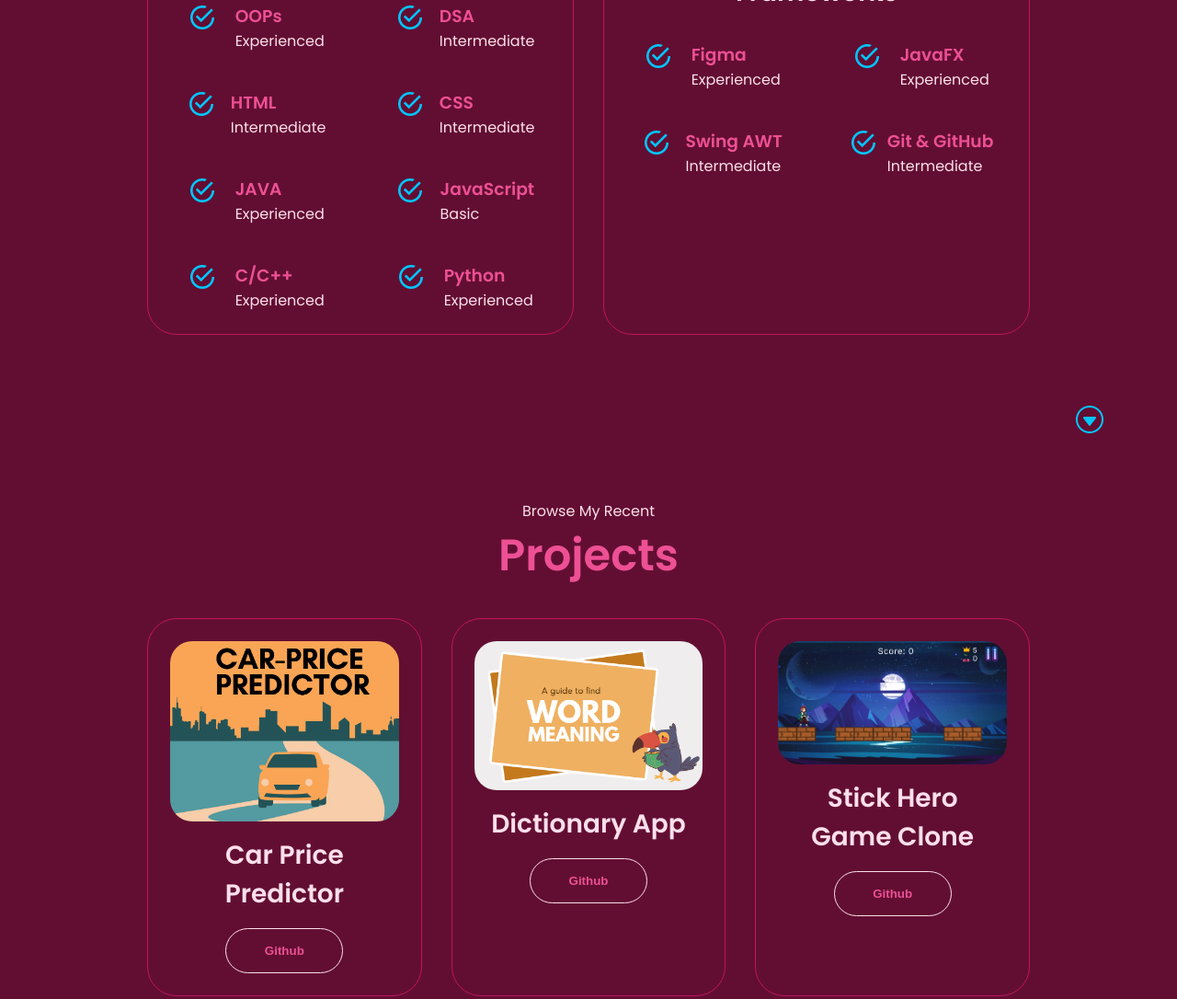
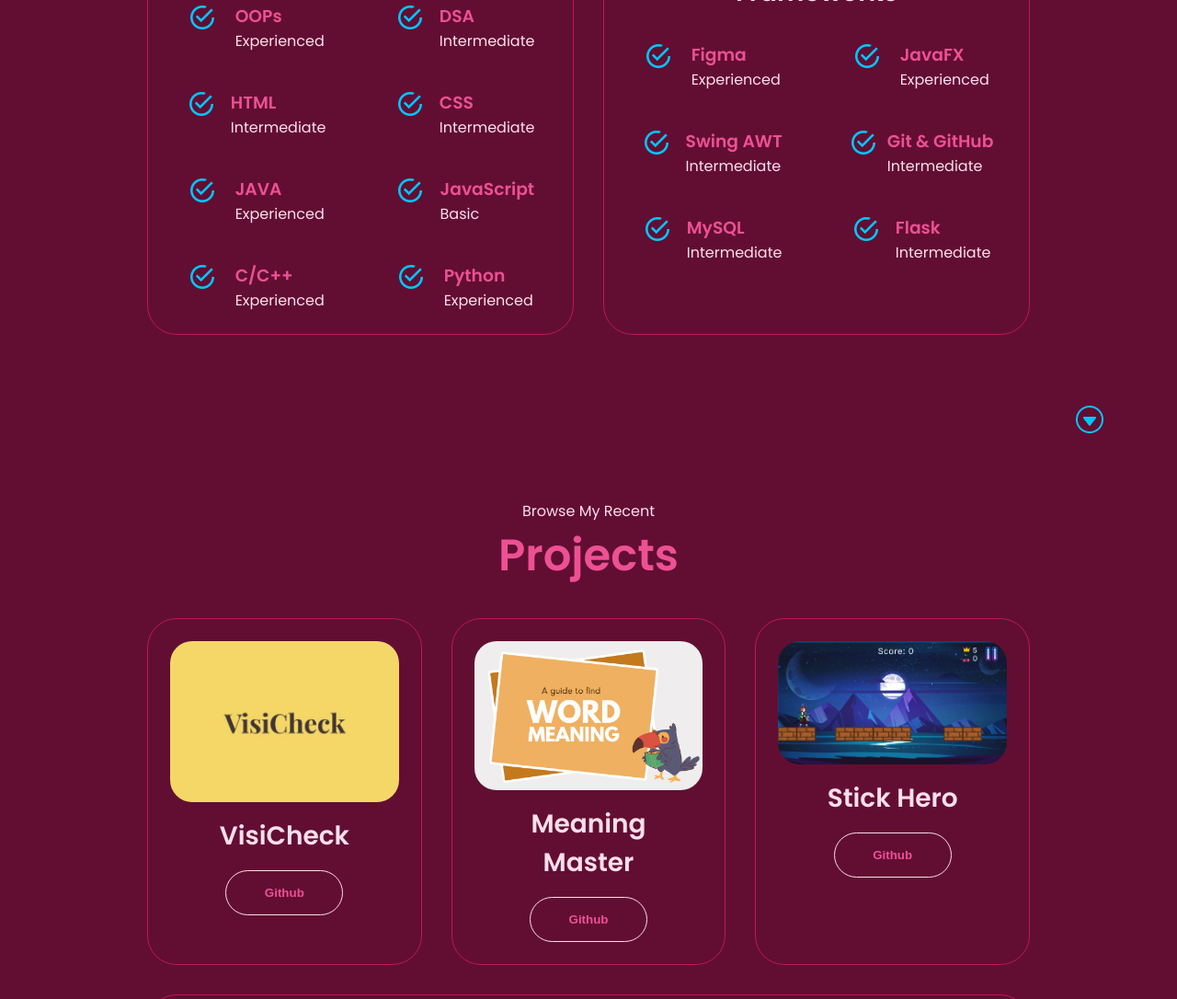
Before and after one commit to medhakashyap/personal-projects, a plain HTML site: page portfolio/index.html in a window 1280 px wide. Shown: the part 1921-3007 px from the top of the page at 92% size. Drawn offline with Linux system fonts and the light colour scheme.

Commit message:
updated tools and technologies

```diff
--- a/portfolio/index.html
+++ b/portfolio/index.html
@@ -265,6 +265,28 @@
                   <p>Intermediate</p>
                 </div>
               </article>
+              <article>
+                <img
+                  src="./images/checked-blue.png"
+                  alt="Experience icon"
+                  class="icon"
+                />
+                <div>
+                  <h3>MySQL</h3>
+                  <p>Intermediate</p>
+                </div>
+              </article>
+              <article>
+                <img
+                  src="./images/checked-blue.png"
+                  alt="Experience icon"
+                  class="icon"
+                />
+                <div>
+                  <h3>Flask</h3>
+                  <p>Intermediate</p>
+                </div>
+              </article>
             </div>
         </div>
       </div>
@@ -283,16 +305,16 @@
           <div class="details-container color-container">
             <div class="article-container">
               <img
-                src="./images/car-price-predictor.png"
+                src="./images/visicheck_logo.jpg"
                 alt="Project 1"
                 class="project-img"
               />
             </div>
-            <h2 class="experience-sub-title project-title">Car Price Predictor</h2>
+            <h2 class="experience-sub-title project-title">VisiCheck</h2>
             <div class="btn-container">
               <button
                 class="btn btn-color-2 project-btn"
-                onclick="location.href='https://github.com/medhakashyap/Projects/blob/main/car_price_predictor.ipynb'"
+                onclick="location.href='https://github.com/medhakashyap/VisiCheck'"
               >
                 Github
               </button>
@@ -307,7 +329,7 @@
                 class="project-img"
               />
             </div>
-            <h2 class="experience-sub-title project-title">Dictionary App</h2>
+            <h2 class="experience-sub-title project-title">Meaning Master</h2>
             <div class="btn-container">
               <button
                 class="btn btn-color-2 project-btn"
@@ -326,7 +348,7 @@
                 class="project-img"
               />
             </div>
-            <h2 class="experience-sub-title project-title">Stick Hero Game Clone</h2>
+            <h2 class="experience-sub-title project-title">Stick Hero</h2>
             <div class="btn-container">
               <button
                 class="btn btn-color-2 project-btn"
@@ -340,12 +362,12 @@
           <div class="details-container color-container">
             <div class="article-container">
               <img
-                src="./images/os-project.png"
+                src="./images/dailyharbour.jpeg"
                 alt="Project 3"
                 class="project-img"
               />
             </div>
-            <h2 class="experience-sub-title project-title">SimpleShell: A Unix Shell</h2>
+            <h2 class="experience-sub-title project-title">DailyHarbour</h2>
             <div class="btn-container">
               <button
                 class="btn btn-color-2 project-btn"
```
Also changed, not shown: portfolio/images/dailyharbour.jpeg (added), portfolio/images/visicheck_logo.jpg (added).
